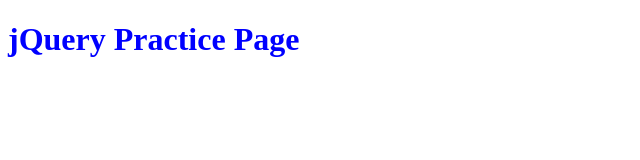
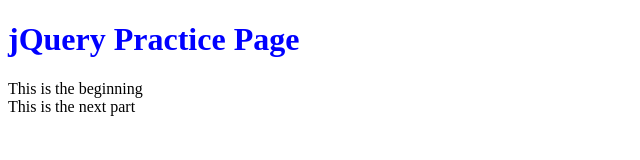
Before and after one commit to laudsol/jquery-practice, a plain HTML site: page index.html in a window 1280 px wide. Shown: the whole page, without its empty margins (0-640 px from the left). Drawn offline with nearby package versions, Linux system fonts and the light colour scheme.

Commit message:
add div, define new dix in jquery and add sibling

```diff
--- a/app.js
+++ b/app.js
@@ -1,3 +1,11 @@
 $(document).ready(() => {
-    console.log('Im working!!!!!');
+    // grabs the element with ID starting-point
+    const startingElement = $("#starting-point");
+    // creates a new div
+    const siblingElement = $("<div></div>");
+    // adds test tp the new div
+    siblingElement.text("This is the next part");
+    // appends the new div to startingElement
+    startingElement.after(siblingElement);
+
 });
--- a/index.html
+++ b/index.html
@@ -7,5 +7,6 @@
     </head>
     <body>
         <h1>jQuery Practice Page</h1>
+        <div id="starting-point">This is the beginning</div>
     </body>
 </html>
```
